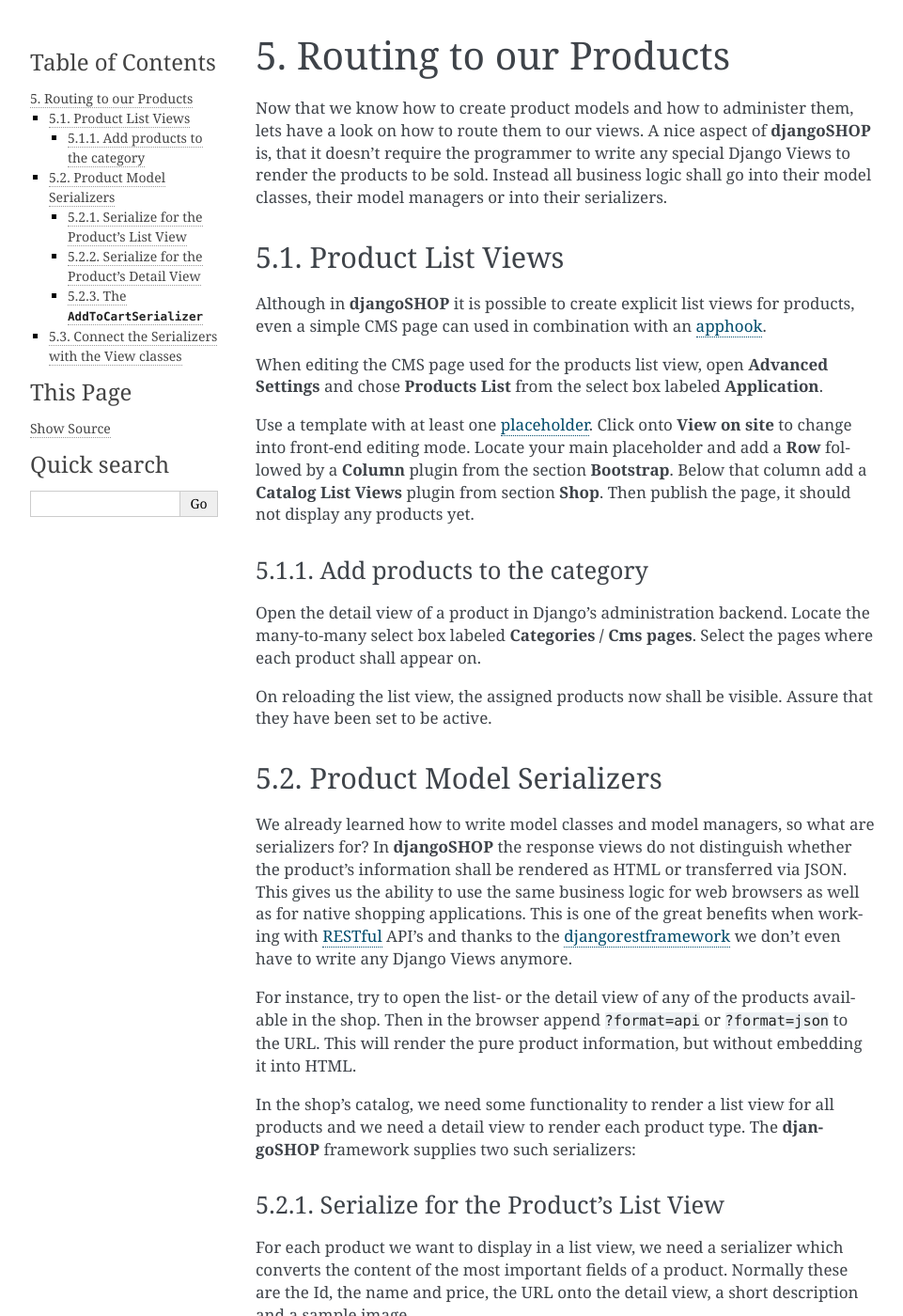
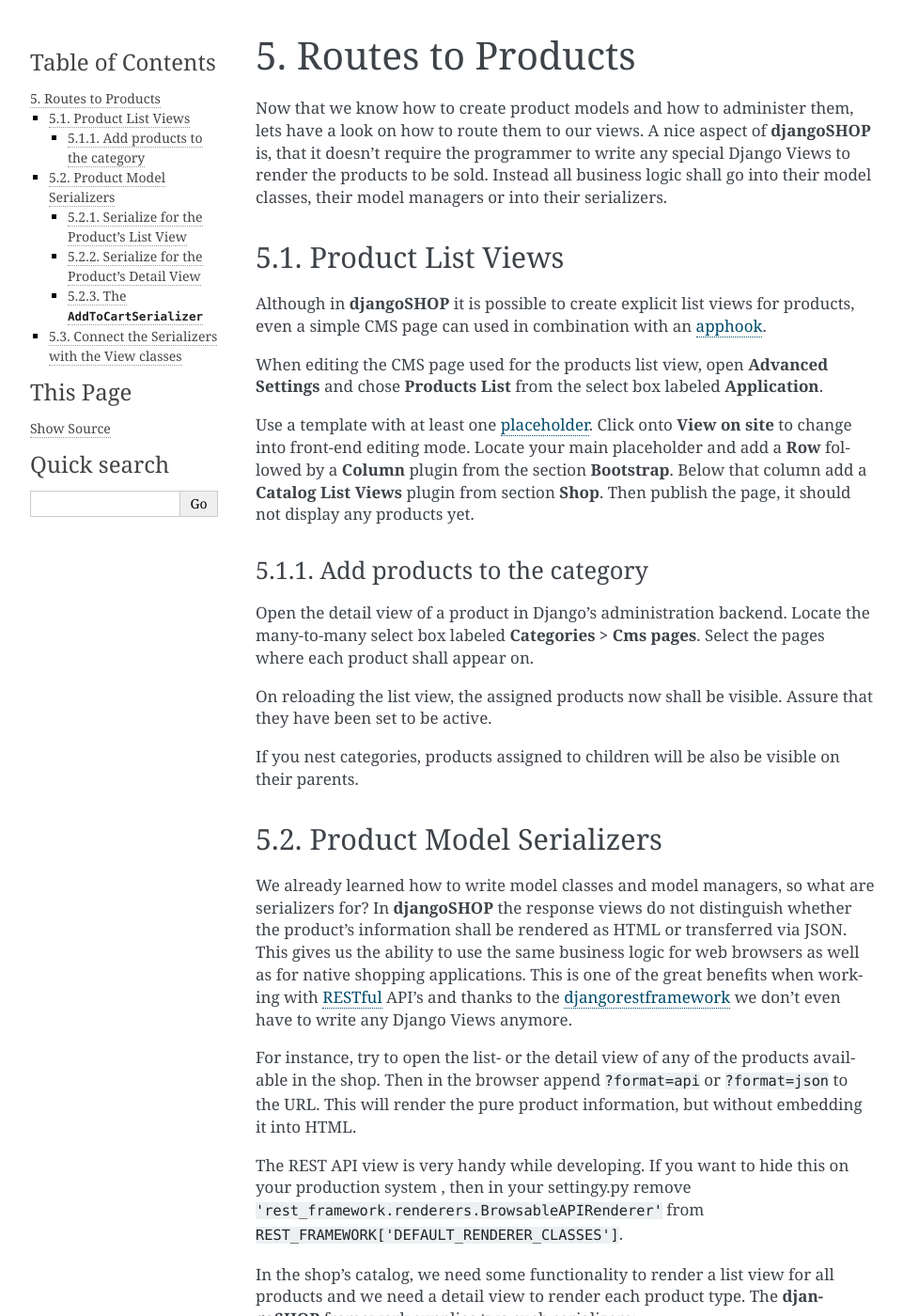
Before and after one commit to ShanWangdev1/django-shop, a Sphinx documentation site: the page built from docs/tutorial/routing.rst, in a window 1280 px wide and 1400 px high. Shown: the whole window at 94% size, without its empty margins (148-1109 px from the left). Built offline with Sphinx 7.4.7, drawn with Linux system fonts in a browser that asks for light colours.

Commit message:
Updated docs

```diff
--- a/docs/tutorial/routing.rst
+++ b/docs/tutorial/routing.rst
@@ -1,6 +1,6 @@
-=======================
-Routing to our Products
-=======================
+==================
+Routes to Products
+==================
 
 Now that we know how to create product models and how to administer them, lets have a look on how
 to route them to our views. A nice aspect of **djangoSHOP** is, that it doesn't require the
@@ -30,11 +30,13 @@
 ----------------------------
 
 Open the detail view of a product in Django's administration backend. Locate the many-to-many
-select box labeled **Categories / Cms pages**. Select the pages where each product shall appear
+select box labeled **Categories > Cms pages**. Select the pages where each product shall appear
 on.
 
 On reloading the list view, the assigned products now shall be visible. Assure that they have been
 set to be active.
+
+If you nest categories, products assigned to children will be also be visible on their parents.
 
 
 Product Model Serializers
@@ -50,6 +52,10 @@
 For instance, try to open the list- or the detail view of any of the products available in the
 shop. Then in the browser append ``?format=api`` or ``?format=json`` to the URL. This will render
 the pure product information, but without embedding it into HTML.
+
+The REST API view is very handy while developing. If you want to hide this on your production
+system , then in your settingy.py remove ``'rest_framework.renderers.BrowsableAPIRenderer'`` from
+``REST_FRAMEWORK['DEFAULT_RENDERER_CLASSES']``.
 
 In the shop's catalog, we need some functionality to render a list view for all products and
 we need a detail view to render each product type. The **djangoSHOP** framework supplies two
```
